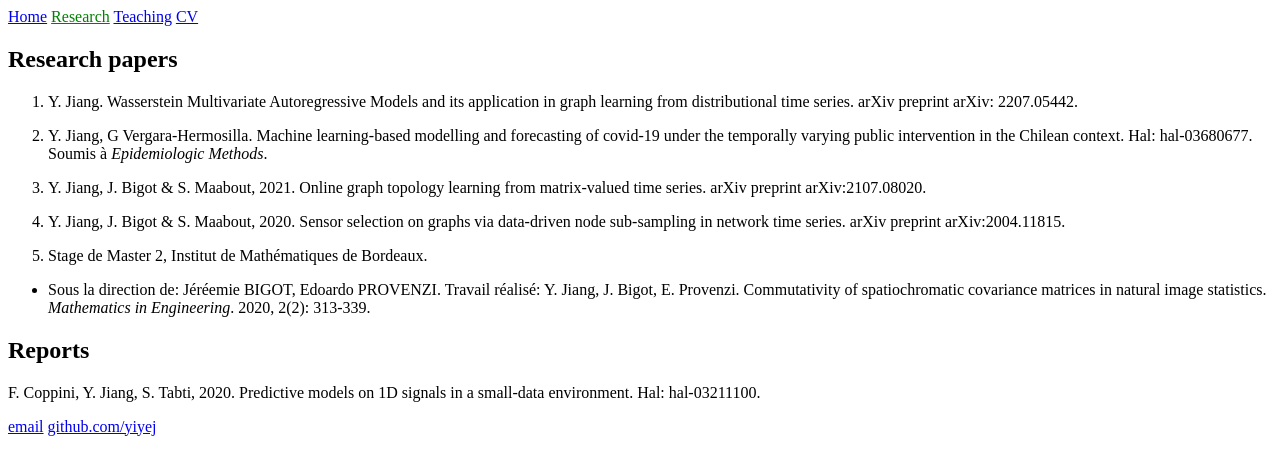
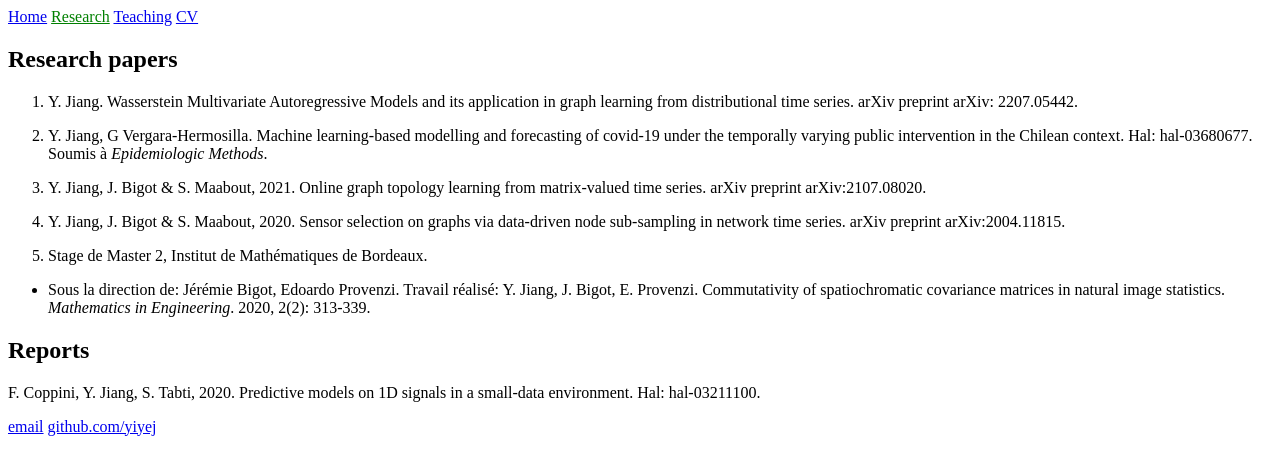
Before and after one commit to yiyej/yiyej.github.io, a Jekyll site: the page built from research.md, in a window 1280 px wide. Shown: the top 475 px of the page. Built offline with Jekyll 4.4.1, drawn with Linux system fonts in a browser that asks for light colours.

Commit message:
Update research.md

```diff
--- a/research.md
+++ b/research.md
@@ -15,7 +15,7 @@ title: Reasearch
 
 5. Stage de Master 2, Institut de Mathématiques de Bordeaux.
 
-- Sous la direction de: Jéréemie BIGOT, Edoardo PROVENZI. Travail réalisé: Y. Jiang, J. Bigot, E. Provenzi. Commutativity of spatiochromatic covariance matrices in natural image statistics. *Mathematics in Engineering*. 2020, 2(2): 313-339.
+- Sous la direction de: Jérémie Bigot, Edoardo Provenzi. Travail réalisé: Y. Jiang, J. Bigot, E. Provenzi. Commutativity of spatiochromatic covariance matrices in natural image statistics. *Mathematics in Engineering*. 2020, 2(2): 313-339.
 
 ## Reports
 
```
